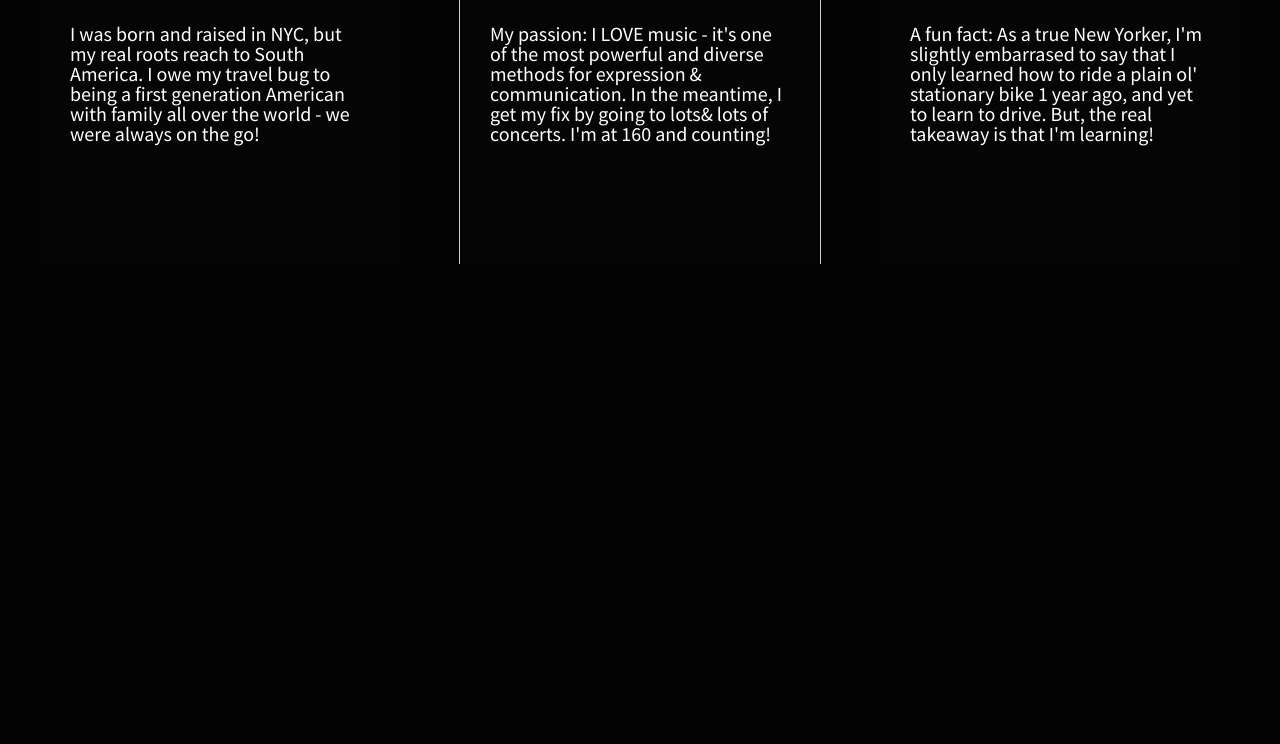
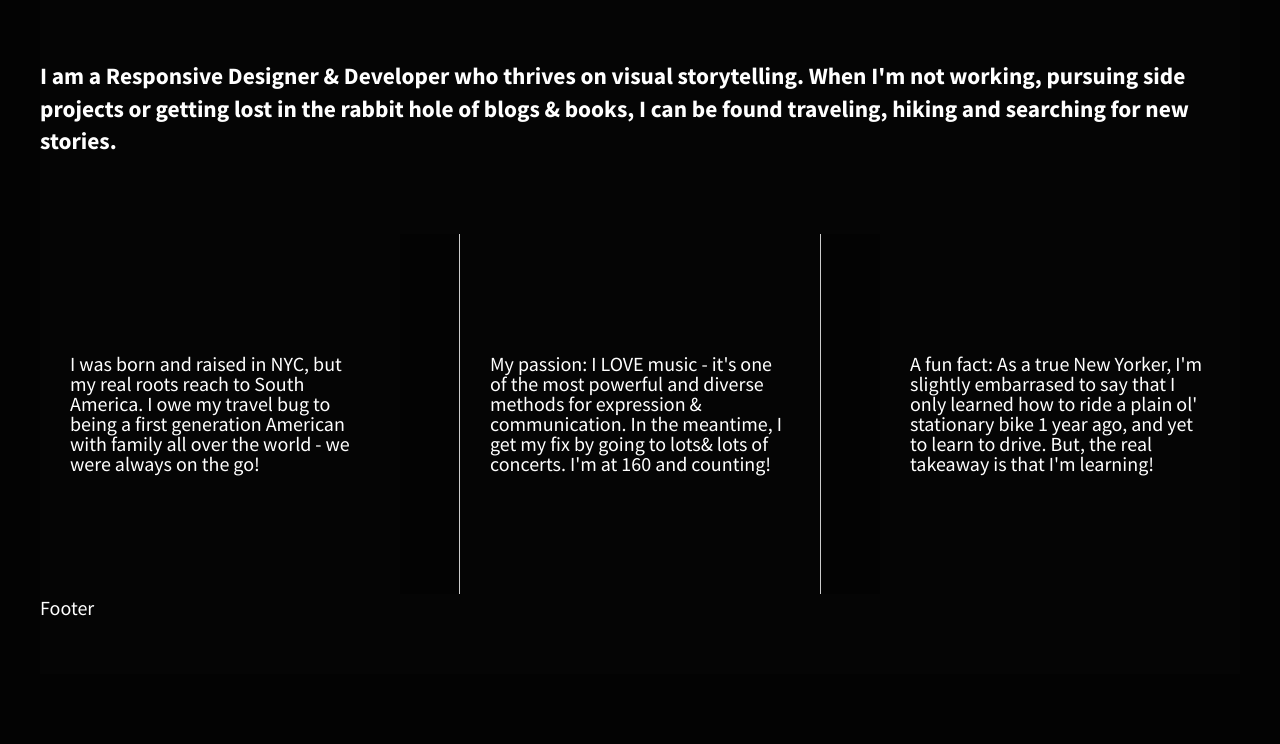
Before and after one commit to wintert98/div-flexbox-copy, a plain HTML site: page index.html in a window 1280 px wide. Shown: the part 136-880 px from the top of the page. Drawn offline with nearby package versions, Linux system fonts and the light colour scheme.

Commit message:
Added header, main and footer to index.html and updated css

```diff
--- a/css/main.css
+++ b/css/main.css
@@ -108,10 +108,35 @@ body {
   height: 100%;
 }
 
+header,
+footer {
+  display: flex;
+  color: #fff;
+  background-color: rgb(5, 5, 5);
+  height: 80px;
+  width: 100%;
+}
+
+main {
+    color: #fff;
+    background-color: rgb(5, 5, 5);
+    height: 250px;
+    width: 100%;
+  }
+
+main {
+   display: flex;
+   justify-content: center;
+   align-items: center;
+}
+
 .wrapper {
   /*add display:flex and set justify-content to space-between*/
   font-weight: 400;
   display: flex;
+  justify-content: center;
+  align-items: center;
+  flex-flow: row wrap;
   justify-content: space-between;
 }
 
@@ -133,6 +158,14 @@ body {
     border-left: 1px solid #ccc;
     border-right: 1px solid #ccc;
 }
+.flex-container {
+    display: flex;
+    justify-content: center;
+    align-items: center;
+    flex-flow: row wrap;
+    justify-content:space-between;
+
+ }
 
 
 /* ==========================================================================
--- a/index.html
+++ b/index.html
@@ -22,24 +22,35 @@
         <![endif]-->
 
         <section class="wrapper">
-            <div class="div-1">
+            <header>
+                <h1>Hi. I'm Aisha.</h1>
+            </header>
+            <main>
+                <h3>
+                    I am a Responsive Designer & Developer who thrives on visual storytelling.
+                  When I'm not working, pursuing side projects or getting lost in the rabbit hole
+                  of blogs & books, I can be found traveling, hiking and searching for new stories.
+                </h3>
+            </main>
+            <div class="div-1" class="flex-items">
                 <p>I was born and raised in NYC, but my real roots reach to South
                     America. I owe my travel bug to being a first generation American
                     with family all over the world - we were always on the go!
                 </p>
             </div>
-            <div class="div-2">
+            <div class="div-2" class="flex-items">
                 <p>My passion: I LOVE music - it's one of the most powerful and diverse
                     methods for expression & communication. In the meantime, I get my fix by going to lots&
                     lots of concerts. I'm at 160 and counting!
                 </p>
             </div>
-            <div class="div-3">
+            <div class="div-3" class="flex-items">
                 <p>A fun fact: As a true New Yorker, I'm slightly embarrased to say that
                     I only learned how to ride a plain ol' stationary bike 1 year ago,
                     and yet to learn to drive. But, the real takeaway is that I'm learning!
                 </p>
             </div>
+            <footer>Footer</footer>
         </section>
 
         <script src="https://ajax.googleapis.com/ajax/libs/jquery/1.11.3/jquery.min.js"></script>
```
